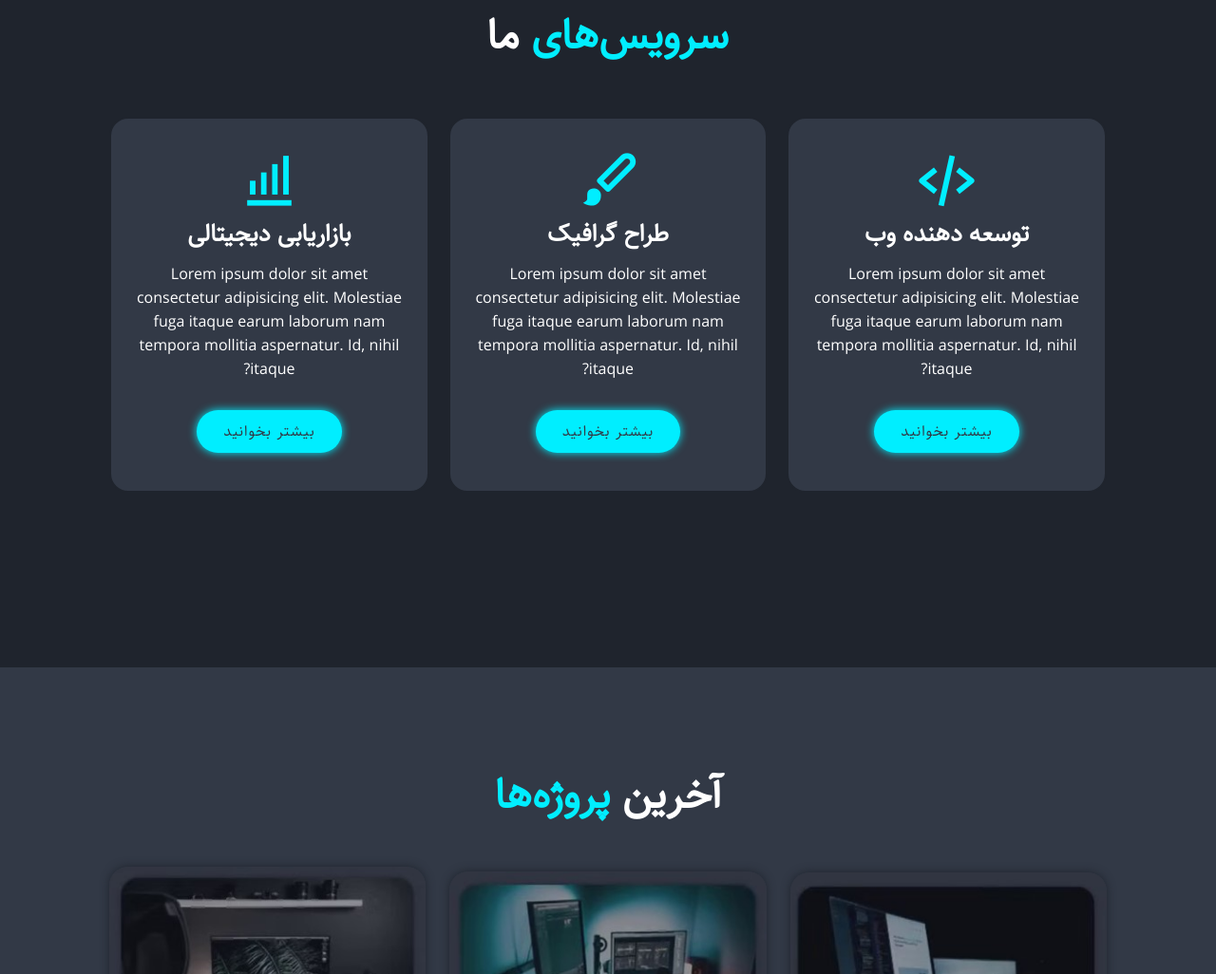
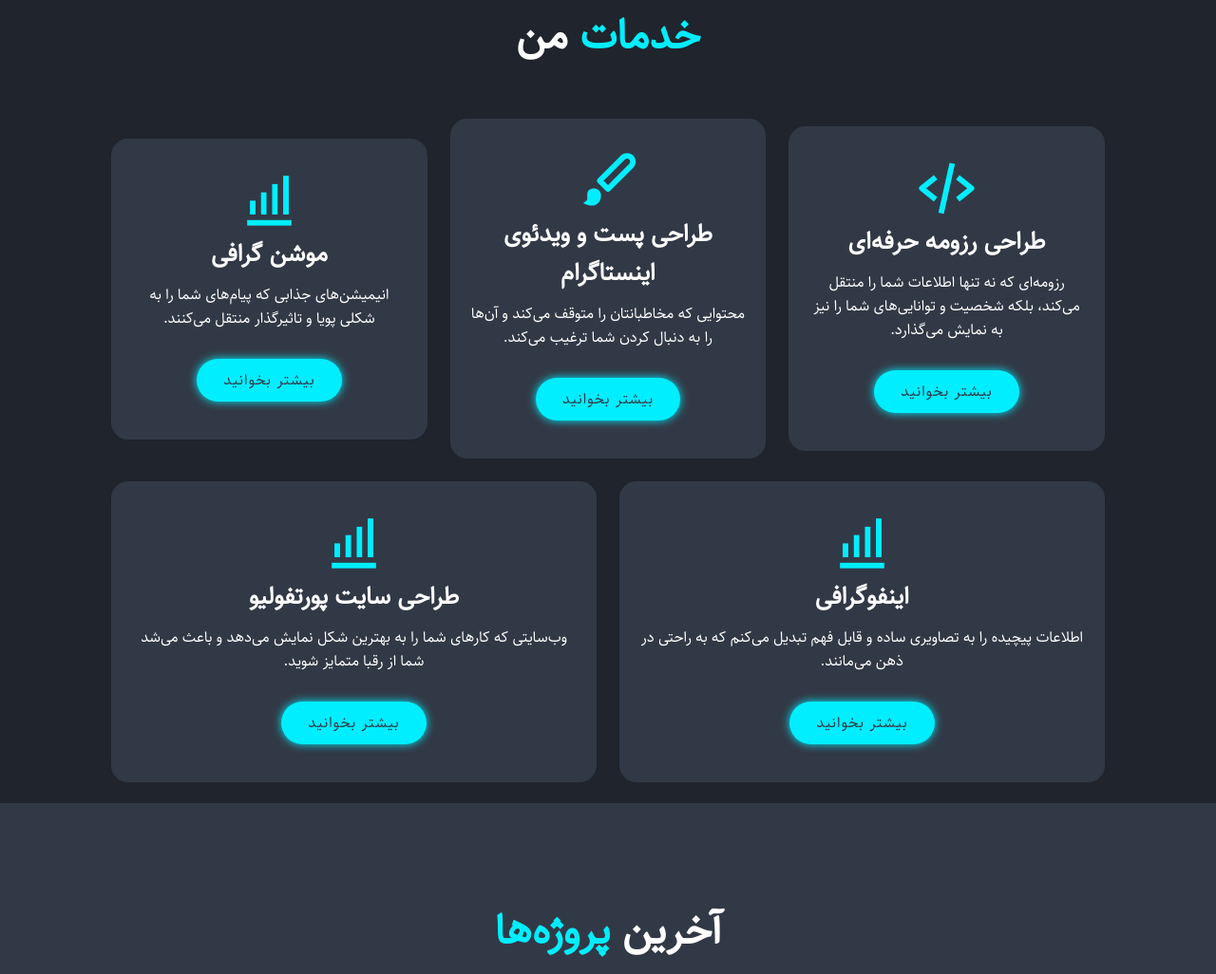
Before and after one commit to esi1363/esi1363.github.io, a plain HTML site: page index.html in a window 1280 px wide. Shown: the part 1697-2723 px from the top of the page at 95% size. Drawn offline with nearby package versions, Linux system fonts and the light colour scheme.

Commit message:
Update index.html

```diff
--- a/index.html
+++ b/index.html
@@ -56,11 +56,11 @@
             <h3>چرا من؟</h3>
             <p>
 - خلاقیت بی‌حد و مرز: هر پروژه‌ای برای من یک فرصت جدید برای خلق چیزی منحصر به فرد است. من با دقت به نیازهای شما گوش می‌دهم و طرح‌هایی طراحی می‌کنم که دقیقاً بازتاب هویت و اهداف شما باشند.
-
+ <br>
 - تخصص چندوجهی: از طراحی رزومه و پست‌های اینستاگرام تا ساخت موشن گرافی و اینفوگرافی، من مهارت‌های متنوعی دارم که به شما کمک می‌کند در هر پلتفرمی بدرخشید.
-
+<br>
 - توجه به جزئیات: هر پیکسل، هر فریم و هر کلمه با دقت انتخاب می‌شود تا بهترین نتیجه ممکن را ایجاد کند.
-
+<br>
 -سابقه درخشان: پروژه‌های موفق من در بخش پروژه‌های من گواهی بر تعهد من به کیفیت و رضایت مشتری هستند.</p>
             <a href="#about" class="btn">بیشتر بخوانید</a>
         </div>
@@ -68,26 +68,45 @@
     <!-- services section design -->
     <section class="services" id="services">
         <div class="services-content">
-            <h2 class="heading"> <span>سرویس‌های</span> ما</h2>
+            <h2 class="heading"> <span>خدمات</span> من</h2>
             <div class="services-container">
                 <div class="services-box">
                     <i class='bx bx-code-alt'></i>
-                    <h3>توسعه دهنده وب</h3>
-                    <p>Lorem ipsum dolor sit amet consectetur adipisicing elit. Molestiae fuga itaque earum laborum nam tempora mollitia aspernatur. Id, nihil itaque?</p>
+                    <h3>طراحی رزومه حرفه‌ای</h3>
+                    <p>رزومه‌ای که نه تنها اطلاعات شما را منتقل می‌کند، بلکه شخصیت و توانایی‌های شما را نیز به نمایش می‌گذارد.
+</p>
                     <a href="#read" class="btn">بیشتر بخوانید</a>
                 </div>
 
                 <div class="services-box">
                     <i class='bx bxs-paint' ></i>
-                    <h3>طراح گرافیک</h3>
-                    <p>Lorem ipsum dolor sit amet consectetur adipisicing elit. Molestiae fuga itaque earum laborum nam tempora mollitia aspernatur. Id, nihil itaque?</p>
+                    <h3>طراحی پست و ویدئوی اینستاگرام</h3>
+                    <p>محتوایی که مخاطبانتان را متوقف می‌کند و آن‌ها را به دنبال کردن شما ترغیب می‌کند.
+</p>
                     <a href="#read" class="btn">بیشتر بخوانید</a>
                 </div>
 
                 <div class="services-box">
                     <i class='bx bx-bar-chart-alt'></i>
-                    <h3>بازاریابی دیجیتالی</h3>
-                    <p>Lorem ipsum dolor sit amet consectetur adipisicing elit. Molestiae fuga itaque earum laborum nam tempora mollitia aspernatur. Id, nihil itaque?</p>
+                    <h3>موشن گرافی</h3>
+                    <p>انیمیشن‌های جذابی که پیام‌های شما را به شکلی پویا و تاثیرگذار منتقل می‌کنند.
+</p>
+                    <a href="#read" class="btn">بیشتر بخوانید</a>
+                </div>
+                <div class="services-box">
+                    <i class='bx bx-bar-chart-alt'></i>
+                    <h3>اینفوگرافی</h3>
+                    <p>اطلاعات پیچیده را به تصاویری ساده و قابل فهم تبدیل می‌کنم که به راحتی در ذهن می‌مانند.
+
+</p>
+                    <a href="#read" class="btn">بیشتر بخوانید</a>
+                </div>
+                <div class="services-box">
+                    <i class='bx bx-bar-chart-alt'></i>
+                    <h3>طراحی سایت پورتفولیو</h3>
+                    <p>وب‌سایتی که کارهای شما را به بهترین شکل نمایش می‌دهد و باعث می‌شد شما از رقبا متمایز شوید.
+
+</p>
                     <a href="#read" class="btn">بیشتر بخوانید</a>
                 </div>
             </div>
```
